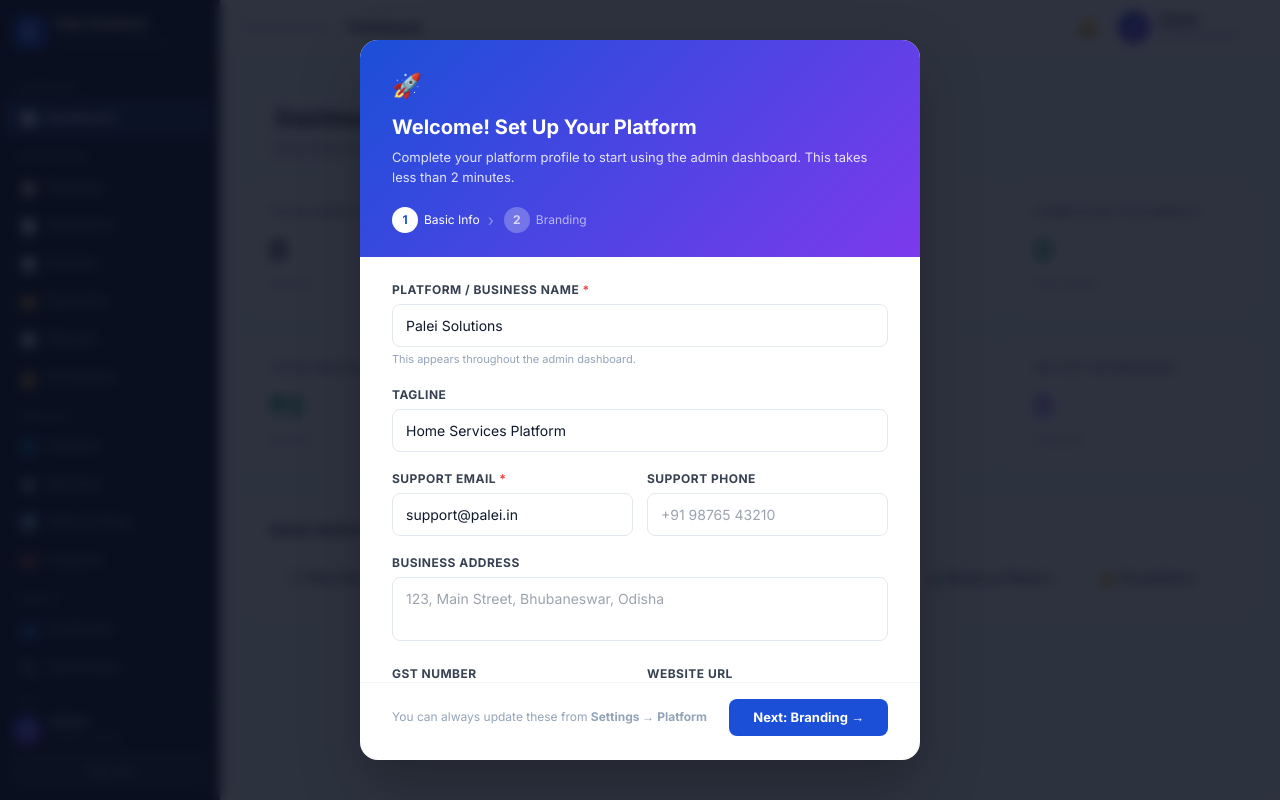
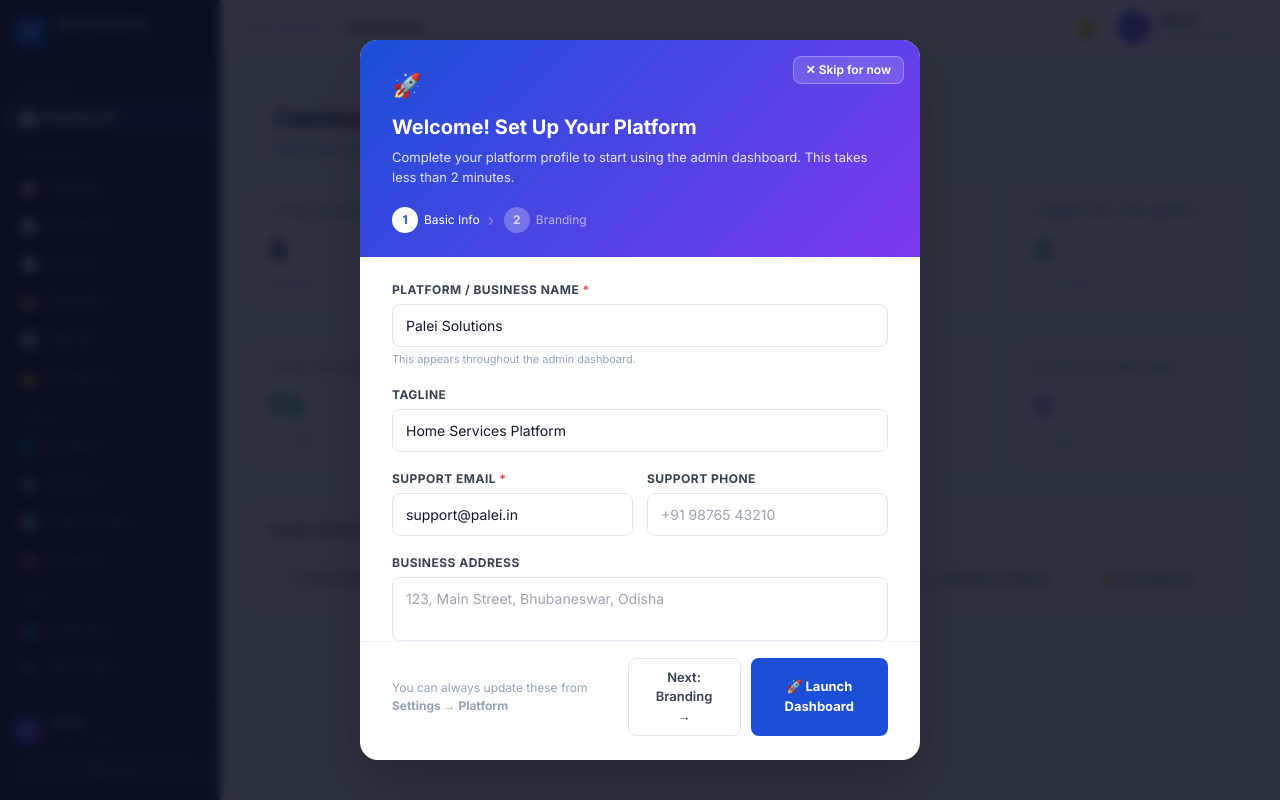
Before and after one commit to papusethy15-cloud/service-platform-admin, a React (Vite) app: page / in a window 1280 px wide. Built offline with nearby package versions, Linux system fonts and the light colour scheme; no server answers; sample sign-in values are in the browser's storage.

Commit message:
Fix admin Setupwidgurd

```diff
--- a/src/components/ui/PlatformSetupWizard.tsx
+++ b/src/components/ui/PlatformSetupWizard.tsx
@@ -1,6 +1,10 @@
 /**
- * PlatformSetupWizard — blocking modal shown when platform profile is incomplete.
- * Admin must fill app_name, support_email, and upload a logo before accessing the dashboard.
+ * PlatformSetupWizard — shown when platform profile is incomplete.
+ * Fixes:
+ *  - Close/Skip button so admin can dismiss and configure later
+ *  - Logo upload is optional (not a blocker) — Cloudinary can be set up first via Settings
+ *  - Launch button on step 1 (no need to force branding step)
+ *  - Clear error messages when Cloudinary is not configured yet
  */
 import { useState } from 'react'
 import { settingsAPI } from '@/services/api'
@@ -25,14 +29,17 @@ export default function PlatformSetupWizard() {
   const [saving, setSaving]   = useState(false)
   const [err,    setErr]      = useState('')
   const [step,   setStep]     = useState(1)
+  const [dismissed, setDismissed] = useState(false)
+
+  // If admin dismissed the wizard, unmount it
+  if (dismissed) return null
 
   const update = (k: string, v: string) => setForm(f => ({ ...f, [k]: v }))
 
   const canProceedStep1 = form.app_name.trim().length >= 2 && form.support_email.includes('@')
-  const canSave = canProceedStep1
 
   const save = async () => {
-    if (!canSave) return
+    if (!canProceedStep1) return
     setSaving(true); setErr('')
     try {
       await settingsAPI.updatePlatform(form)
@@ -61,7 +68,23 @@ export default function PlatformSetupWizard() {
         maxHeight: '90vh', display: 'flex', flexDirection: 'column',
       }}>
         {/* Header */}
-        <div style={{ background: 'linear-gradient(135deg,#1B4FD8,#7C3AED)', padding: '28px 32px 24px', color: '#fff' }}>
+        <div style={{ background: 'linear-gradient(135deg,#1B4FD8,#7C3AED)', padding: '28px 32px 24px', color: '#fff', position: 'relative' }}>
+          {/* Close / Skip button */}
+          <button
+            onClick={() => setDismissed(true)}
+            title="Skip for now — you can complete this from Settings"
+            style={{
+              position: 'absolute', top: 16, right: 16,
+              background: 'rgba(255,255,255,0.15)', border: '1px solid rgba(255,255,255,0.3)',
+              color: '#fff', borderRadius: 8, padding: '4px 12px',
+              fontSize: 12, fontWeight: 600, cursor: 'pointer',
+              display: 'flex', alignItems: 'center', gap: 6,
+              backdropFilter: 'blur(4px)',
+            }}
+          >
+            ✕ Skip for now
+          </button>
+
           <div style={{ fontSize: 24, marginBottom: 8 }}>🚀</div>
           <div style={{ fontWeight: 800, fontSize: 20, marginBottom: 6 }}>Welcome! Set Up Your Platform</div>
           <div style={{ fontSize: 13, opacity: 0.85, lineHeight: 1.5 }}>
@@ -70,7 +93,7 @@ export default function PlatformSetupWizard() {
           {/* Steps */}
           <div style={{ display: 'flex', gap: 8, marginTop: 20 }}>
             {[1, 2].map(s => (
-              <div key={s} style={{ display: 'flex', alignItems: 'center', gap: 6, cursor: s < step || step === s ? 'default' : 'default' }}>
+              <div key={s} style={{ display: 'flex', alignItems: 'center', gap: 6 }}>
                 <div style={{
                   width: 26, height: 26, borderRadius: '50%',
                   background: step >= s ? '#fff' : 'rgba(255,255,255,0.25)',
@@ -157,9 +180,17 @@ export default function PlatformSetupWizard() {
 
           {step === 2 && (
             <>
+              {/* Cloudinary notice */}
+              <div style={{ background: '#FFF7ED', border: '1px solid #FED7AA', borderRadius: 10, padding: '10px 14px', marginBottom: 20, fontSize: 12, color: '#92400E', display: 'flex', gap: 8, alignItems: 'flex-start' }}>
+                <span style={{ fontSize: 16, flexShrink: 0 }}>💡</span>
+                <span>
+                  Logo upload requires Cloudinary credentials. If upload fails, skip this step and configure Cloudinary later via <b>Settings → Cloudinary</b>, then update the logo from <b>Settings → Platform</b>.
+                </span>
+              </div>
+
               <div style={{ marginBottom: 24 }}>
                 <label style={{ display: 'block', fontSize: 12, fontWeight: 700, color: '#374151', marginBottom: 10, textTransform: 'uppercase', letterSpacing: '0.04em' }}>
-                  Platform Logo
+                  Platform Logo <span style={{ fontWeight: 400, color: '#94A3B8', textTransform: 'none', letterSpacing: 0 }}>(optional)</span>
                 </label>
                 <CloudinaryImageUploader
                   fieldKey="platform_logo"
@@ -172,7 +203,7 @@ export default function PlatformSetupWizard() {
               </div>
               <div style={{ marginBottom: 24 }}>
                 <label style={{ display: 'block', fontSize: 12, fontWeight: 700, color: '#374151', marginBottom: 10, textTransform: 'uppercase', letterSpacing: '0.04em' }}>
-                  Favicon
+                  Favicon <span style={{ fontWeight: 400, color: '#94A3B8', textTransform: 'none', letterSpacing: 0 }}>(optional)</span>
                 </label>
                 <CloudinaryImageUploader
                   fieldKey="platform_favicon"
@@ -235,25 +266,44 @@ export default function PlatformSetupWizard() {
               }}>← Back</button>
             )}
             {step === 1 && (
+              <>
                 <button
                   onClick={() => setStep(2)}
                   disabled={!canProceedStep1}
                   style={{
+                    padding: '9px 20px', borderRadius: 8, border: '1.5px solid #E2E8F0',
+                    background: '#fff',
+                    color: canProceedStep1 ? '#374151' : '#94A3B8',
+                    fontSize: 13, fontWeight: 600,
+                    cursor: canProceedStep1 ? 'pointer' : 'not-allowed',
+                  }}>Next: Branding →</button>
+                <button
+                  onClick={save}
+                  disabled={saving || !canProceedStep1}
+                  style={{
                     padding: '9px 24px', borderRadius: 8, border: 'none',
                     background: canProceedStep1 ? '#1B4FD8' : '#E2E8F0',
                     color: canProceedStep1 ? '#fff' : '#94A3B8',
-                  fontSize: 13, fontWeight: 700, cursor: canProceedStep1 ? 'pointer' : 'not-allowed',
-                }}>Next: Branding →</button>
+                    fontSize: 13, fontWeight: 700,
+                    cursor: saving || !canProceedStep1 ? 'not-allowed' : 'pointer',
+                    display: 'flex', alignItems: 'center', gap: 8,
+                    opacity: saving ? 0.7 : 1,
+                  }}>
+                  {saving ? <><Spinner size="sm" /> Saving…</> : '🚀 Launch Dashboard'}
+                </button>
+              </>
             )}
             {step === 2 && (
               <button
                 onClick={save}
-                disabled={saving || !canSave}
+                disabled={saving || !canProceedStep1}
                 style={{
                   padding: '9px 24px', borderRadius: 8, border: 'none',
                   background: '#1B4FD8', color: '#fff',
-                  fontSize: 13, fontWeight: 700, cursor: saving ? 'not-allowed' : 'pointer',
-                  display: 'flex', alignItems: 'center', gap: 8, opacity: saving ? 0.7 : 1,
+                  fontSize: 13, fontWeight: 700,
+                  cursor: saving ? 'not-allowed' : 'pointer',
+                  display: 'flex', alignItems: 'center', gap: 8,
+                  opacity: saving ? 0.7 : 1,
                 }}>
                 {saving ? <><Spinner size="sm" /> Saving…</> : '🚀 Launch Dashboard'}
               </button>
```
Lines whose indentation alone changed are shown as unchanged.
